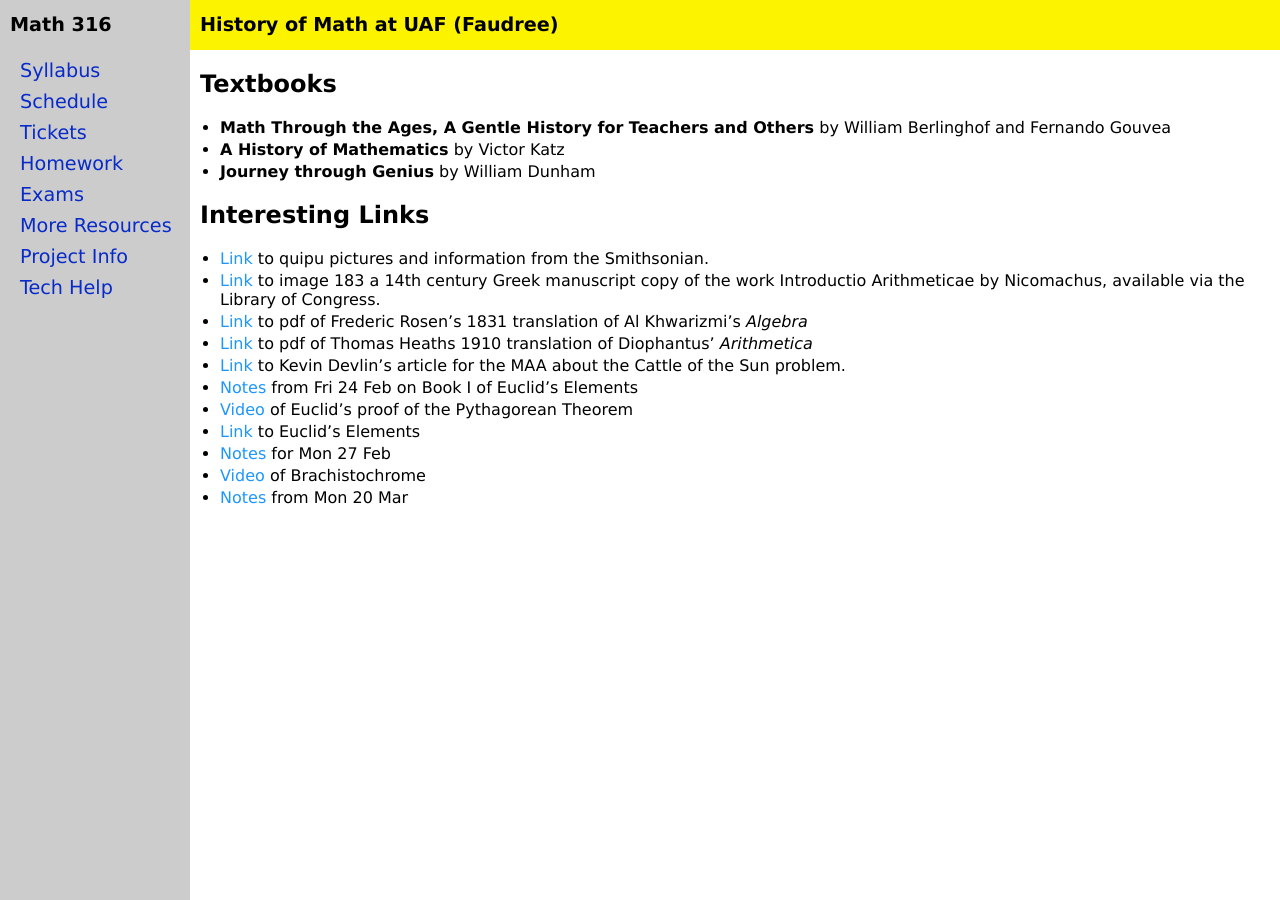
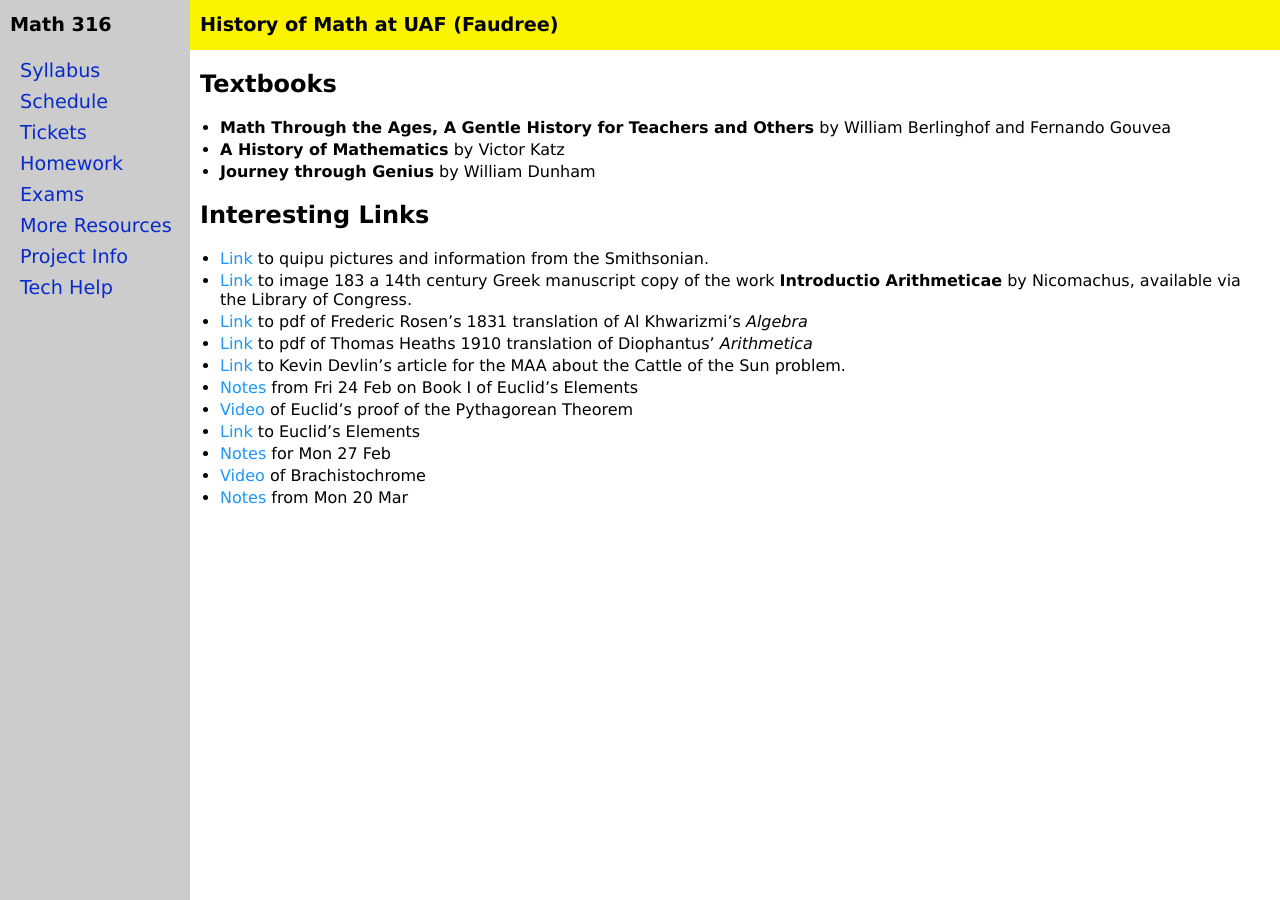
Before and after one commit to jrfaudree/HOM, a Jekyll site: the page built from resources.md, in a window 1280 px wide. Built offline with Jekyll 4.4.1, drawn with Linux system fonts in a browser that asks for light colours.

```diff
--- a/resources.md
+++ b/resources.md
@@ -12,7 +12,7 @@ title: Additional Resources
 ## Interesting Links
 
 * [Link](https://www.si.edu/newsdesk/snapshot/quipu) to quipu pictures and information from the Smithsonian.
-* [Link](https://www.loc.gov/resource/gdcwdl.wdl_14757/?sp=183&st=image&r=0.002,0.314,0.936,0.464,0) to image 183 a 14th century Greek manuscript copy of the work Introductio Arithmeticae by Nicomachus, available via the Library of Congress.
+* [Link](https://www.loc.gov/resource/gdcwdl.wdl_14757/?sp=183&st=image&r=0.002,0.314,0.936,0.464,0) to image 183 a 14th century Greek manuscript copy of the work **Introductio Arithmeticae** by Nicomachus, available via the Library of Congress.
 * [Link](https://legacy-www.math.harvard.edu/~knill/teaching/summer2019/exhibits/algebra/AlgebraMohammedBenMusa.pdf) to pdf of Frederic Rosen's 1831 translation of Al Khwarizmi's *Algebra*
 * [Link](https://ia801603.us.archive.org/18/items/diophantusofalex00heatiala/diophantusofalex00heatiala.pdf) to pdf of Thomas Heaths 1910 translation of Diophantus' *Arithmetica*
 * [Link](https://www.maa.org/external_archive/devlin/devlin_02_04.html) to Kevin Devlin's article for the MAA about the Cattle of the Sun problem.
```
